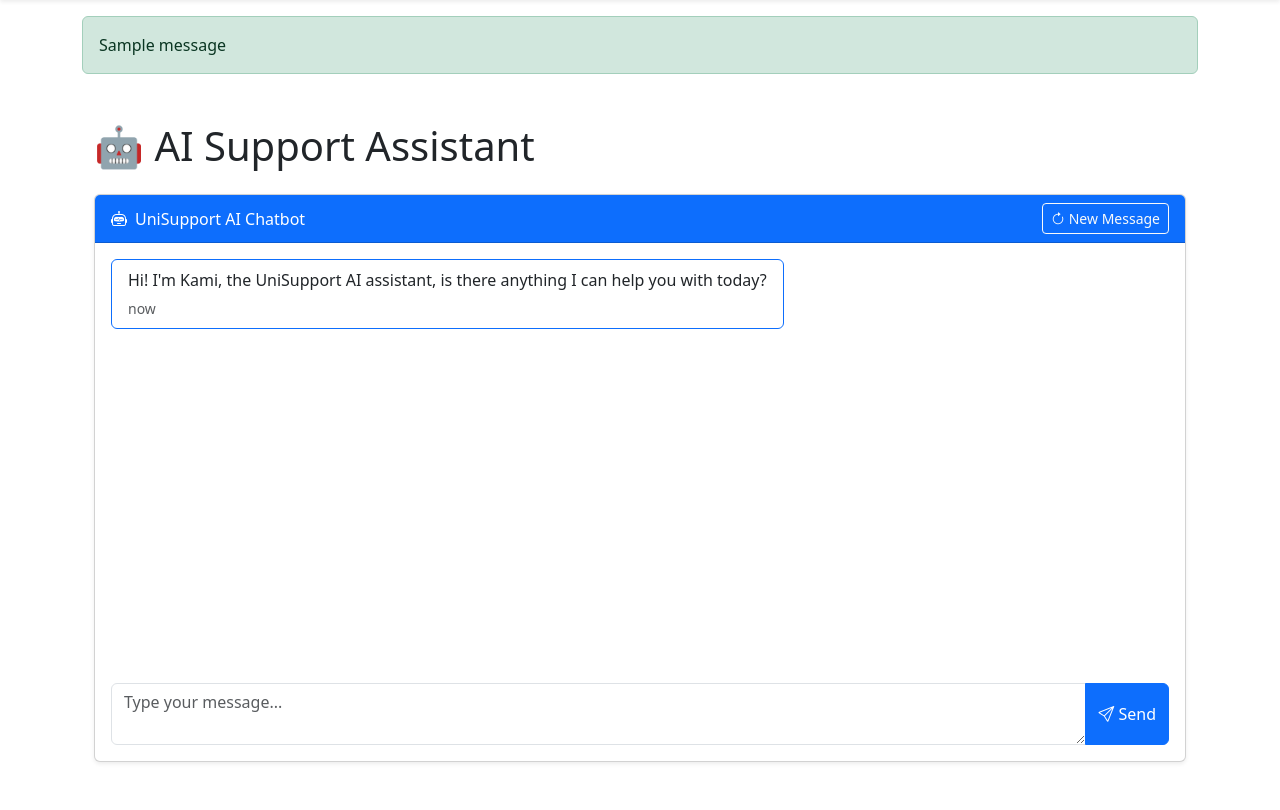
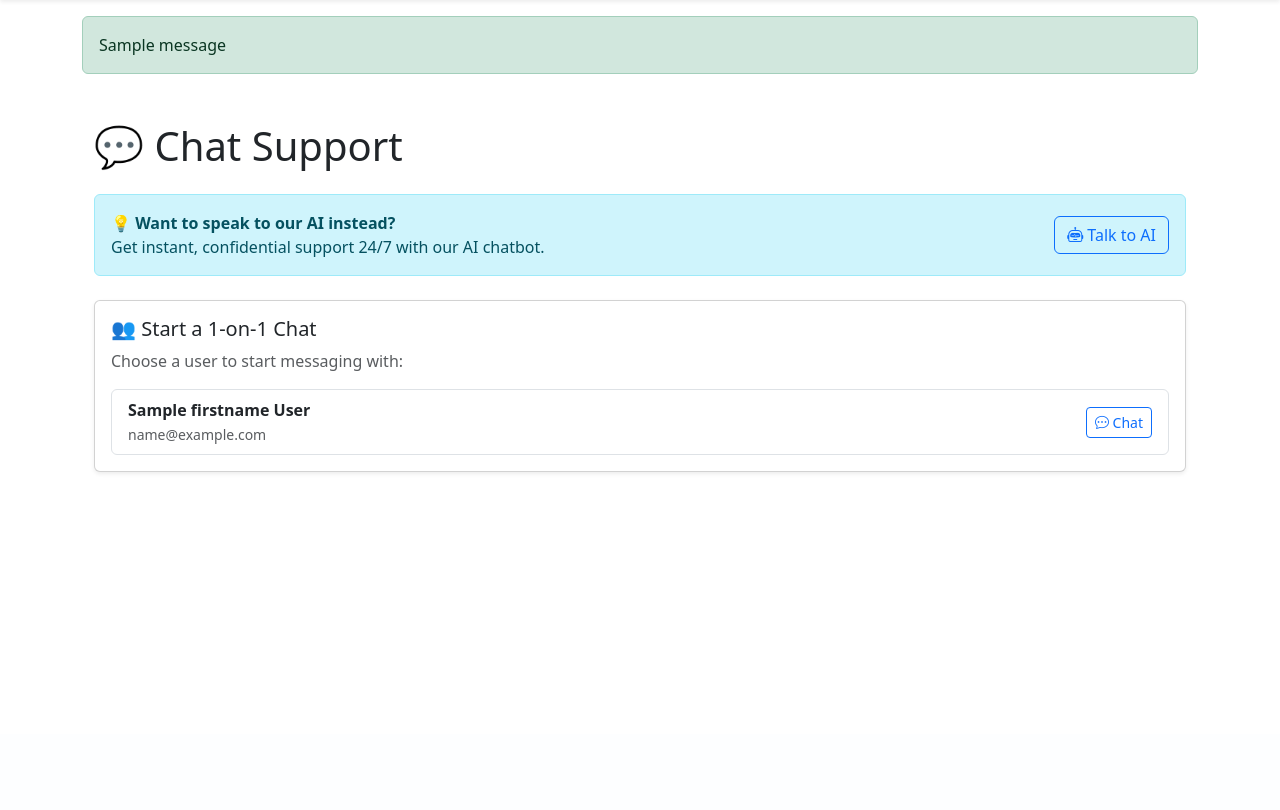
Before and after one commit to vibrandon/unisupport, a Python web app: template app/chat/templates/chat.html in a window 1280 px wide. Shown: the part 66-876 px from the top of the page. After the commit the page ends 539 px from the top, so only its background shows below. Run offline with Jinja, Linux system fonts and the light colour scheme; the template is opened without the code that fills it: most values are stand-ins (such as "Sample title", 1, 10 or a date in 2020); one stand-in notice (Sample message) is shown; form fields are guessed from the names that the template uses.

Commit message:
Moved AI chat to chatbot.html, restored chat.html, updated endpoints

```diff
--- a/app/chat/templates/chat.html
+++ b/app/chat/templates/chat.html
@@ -2,63 +2,42 @@
 
 {% block content %}
 <div class="container my-5">
-    <h1 class="mb-4">🤖 AI Support Assistant</h1>
+    <h1 class="mb-4">💬 Chat Support</h1>
 
-    <div class="card shadow-sm">
-        <div class="card-header bg-primary text-white">
-            <div class="d-flex justify-content-between align-items-center">
-                <span><i class="bi bi-robot me-2"></i>UniSupport AI Chatbot</span>
-                <a href="{{ url_for('chatbot_bp.reset') }}" class="btn btn-sm btn-outline-light">
-                    <i class="bi bi-arrow-clockwise"></i> New Message
-                </a>
-            </div>
+    <!-- Suggestion to use AI Chat -->
+    <div class="alert alert-info d-flex justify-content-between align-items-center">
+        <div>
+            <strong>💡 Want to speak to our AI instead?</strong><br>
+            Get instant, confidential support 24/7 with our AI chatbot.
         </div>
+        <a href="{{ url_for('chatbot_bp.message') }}" class="btn btn-outline-primary">
+            <i class="bi bi-robot"></i> Talk to AI
+        </a>
+    </div>
 
+    <!-- One-on-One Chat Section -->
+    <div class="card shadow-sm mt-4">
         <div class="card-body">
-            <div class="mb-4" style="height: 400px; overflow-y: auto;">
-                {% if messages %}
-                    {% for message in messages %}
-                        {% if message.ChatbotMessage %}
-                            <div class="d-flex mb-3">
-                                <div class="card border-primary" style="max-width: 80%;">
-                                    <div class="card-body py-2 px-3">
-                                        <p class="card-text mb-1">{{ message.message }}</p>
-                                        <p class="card-text mb-0"><small class="text-muted">{{ message.TimeOfMessage }}</small></p>
-                                    </div>
-                                </div>
-                            </div>
-                        {% else %}
-                            <div class="d-flex justify-content-end mb-3">
-                                <div class="card bg-primary text-white" style="max-width: 80%;">
-                                    <div class="card-body py-2 px-3">
-                                        <p class="card-text mb-1">{{ message.message }}</p>
-                                        <p class="card-text mb-0"><small class="text-white opacity-75">{{ message.TimeOfMessage }}</small></p>
-                                    </div>
-                                </div>
-                            </div>
-                        {% endif %}
-                    {% endfor %}
-                {% else %}
-                    <div class="d-flex mb-3">
-                        <div class="card border-primary" style="max-width: 80%;">
-                            <div class="card-body py-2 px-3">
-                                <p class="card-text mb-1">Hi! I'm Kami, the UniSupport AI assistant, is there anything I can help you with today?</p>
-                                <p class="card-text mb-0"><small class="text-muted">now</small></p>
-                            </div>
-                        </div>
-                    </div>
-                {% endif %}
-            </div>
+            <h5 class="card-title">👥 Start a 1-on-1 Chat</h5>
+            <p class="text-muted">Choose a user to start messaging with:</p>
 
-            <form method="POST" action="{{ url_for('chatbot_bp.message') }}">
-                {{ form.hidden_tag() }}
-                <div class="input-group">
-                    {{ form.message(class="form-control", placeholder="Type your message...", autocomplete="off") }}
-                    <button type="submit" class="btn btn-primary">
-                        <i class="bi bi-send"></i> Send
-                    </button>
-                </div>
-            </form>
+            {% if users %}
+              <ul class="list-group">
+                {% for user in users %}
+                <li class="list-group-item d-flex justify-content-between align-items-center">
+                  <div>
+                    <strong>{{ user.firstname }} {{ user.lastname }}</strong>
+                    <br><small class="text-muted">{{ user.email }}</small>
+                  </div>
+                  <a href="{{ url_for('user_msg_bp.chat_with_user', user_id=user.id) }}" class="btn btn-outline-primary btn-sm">
+                    <i class="bi bi-chat-dots"></i> Chat
+                  </a>
+                </li>
+                {% endfor %}
+              </ul>
+            {% else %}
+              <p class="text-muted">No available users to chat with right now.</p>
+            {% endif %}
         </div>
     </div>
 </div>
```
Also changed, not shown: app/chat/chatbot/routes.py (+1 -8 lines), app/chat/chatbot/templates/chatbot.html (+58 -13 lines), app/data/data.sqlite.
